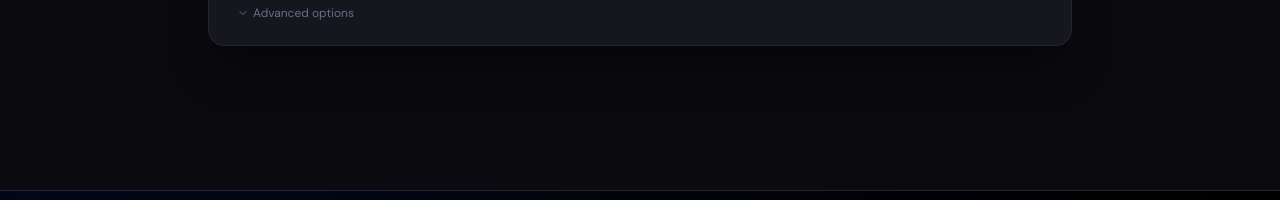
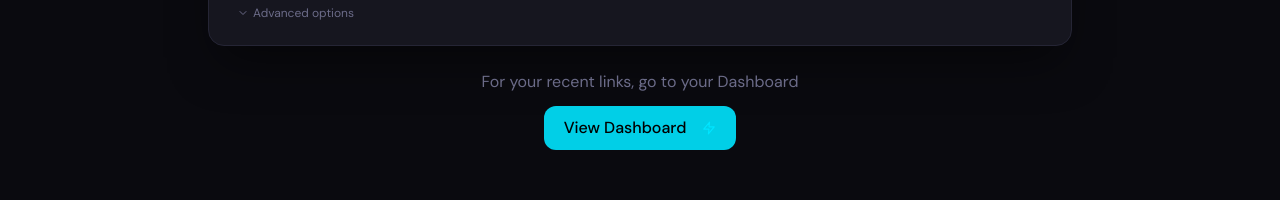
Before and after one commit to nitaidalal/url-shortener-app, a React (Vite) app in the folder frontend/: page /shortener in a window 1280 px wide. Shown: the part 563-763 px from the top of the page. Built offline with nearby package versions, Linux system fonts and the light colour scheme; no server answers; sample sign-in values are in the browser's storage.

Commit message:
feat: add option to navigate to Dashboard for recent links in Shortner component

```diff
--- a/frontend/src/pages/Shortner.jsx
+++ b/frontend/src/pages/Shortner.jsx
@@ -2,11 +2,13 @@ import { useState } from 'react';
 import { FiZap } from 'react-icons/fi';
 import ShortenForm from '../components/ShortenForm';
 import ResultCard from '../components/ResultCard';
+import { useNavigate } from 'react-router-dom';
 
 
 export default function Shortner() {
   const [latestUrl, setLatestUrl] = useState(null);
   const [loading, setLoading] = useState(false);
+  const navigate = useNavigate();
 
   const handleSuccess = (newUrl) => {
     setLatestUrl(newUrl);
@@ -74,6 +76,21 @@ export default function Shortner() {
             </div>
           )}
         </div>
+
+        {/* SHOW OPTION TO GO TO DASHBOARD FOR RECENT LINKS */}
+        <div className="mt-6">
+          <div className="max-w-xl mx-auto text-center">
+            <p className="text-muted mb-3">For your recent links, go to your Dashboard</p>
+
+            <button
+              onClick={() => navigate('/dashboard')}
+              className="btn-primary mx-auto"
+            >
+              <span>View Dashboard</span>
+              <FiZap className="text-cyan ml-2" size={14} />
+            </button>
+          </div>
+        </div>
       </div>
     </div>
   );
```
